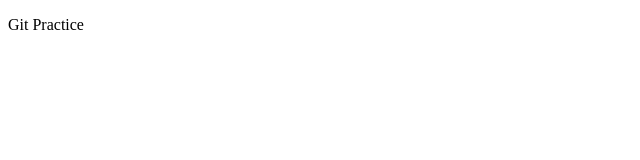
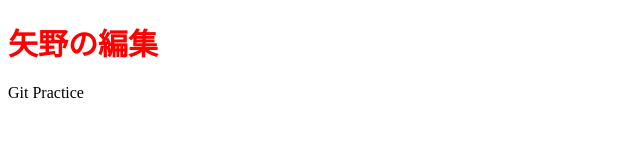
Before and after one commit to lithuanialover/gitPractice, a plain HTML site: page index.html in a window 1280 px wide. Shown: the whole page, without its empty margins (0-640 px from the left). Drawn offline with Linux system fonts and the light colour scheme.

Commit message:
矢野のヘッダー編集

```diff
--- a/index.html
+++ b/index.html
@@ -1,12 +1,14 @@
 <!DOCTYPE html>
 <html>
+
 <head>
     <title>Git Practice</title>
     <link rel="stylesheet" href="style.css">
 </head>
+
 <body>
     <header>
-
+        <h1>矢野の編集</h1>
     </header>
     <main>
         <p>Git Practice</p>
@@ -15,4 +17,5 @@
 
     </footer>
 </body>
+
 </html>
--- a/style.css
+++ b/style.css
@@ -0,0 +1,4 @@
+header h1 {
+    font-size: 30px;
+    color: red;
+}
```
Lines whose indentation alone changed are shown as unchanged.
